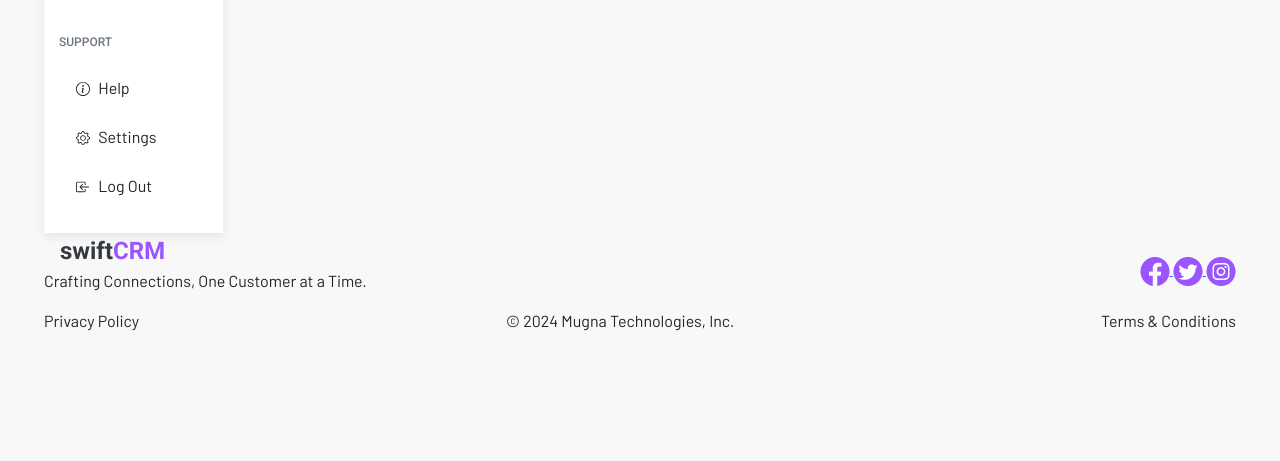
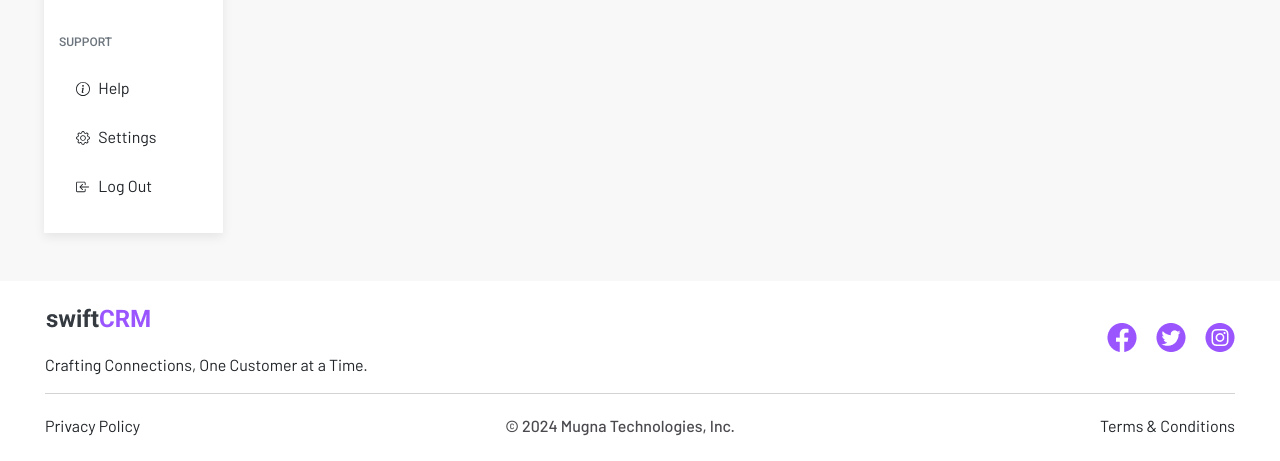
Before and after one commit to Eshat002/SwiftCRM, a Django app: template templates/base.html in a window 1280 px wide. Shown: the part 449-910 px from the top of the page. Before the commit the page ends 780 px from the top, so only its background shows below. Run offline with Django 5.2, Linux system fonts and the light colour scheme; the template is opened without the code that fills it, so the values that code supplies are empty.

```diff
--- a/CRM/templates/dashboard.html
+++ b/CRM/templates/dashboard.html
@@ -135,6 +135,7 @@
 
 
 {% block scripts %}
+
 <script src="{% static 'dashboard.js' %}"></script>
 
 {% endblock scripts %}
--- a/CRM/views.py
+++ b/CRM/views.py
@@ -107,7 +107,7 @@ def monthly_target_order_view(request):
     data= {
        "monthly_target_orders": numerize.numerize(monthly_target_orders),
        "target_gained": format(target_gained, ".0f"),
-        "orders_current_month": numerize.numerize(orders_current_month)
+       "orders_current_month": numerize.numerize(orders_current_month)
     }
 
     return JsonResponse({"data":data})
--- a/static/footer.css
+++ b/static/footer.css
@@ -0,0 +1,27 @@
+footer {
+    background-color: #FFFFFF;
+    padding: 0px 45px
+}
+
+footer a {
+    text-decoration: none;
+}
+
+footer p {
+    font-family: "Barlow", sans-serif;
+    font-weight: 400;
+    font-size: 16px;
+    color: #212529;
+}
+
+footer .footer-copyright {
+    font-family: "Barlow", sans-serif;
+    font-weight: 500;
+    font-size: 16px;
+    color: #4C4A4F;
+}
+
+.footer-section2 {
+    border-top: 1px solid lightgray;
+    padding: 20px 0px 7px 0px
+}
--- a/templates/base.html
+++ b/templates/base.html
@@ -57,11 +57,10 @@
 
                 </div>
             </div>
-            <div class="footer-container">
-                {% include "footer.html" %}
-            </div>
         </div>
-
+        <div class="footer-container mt-5">
+            {% include "footer.html" %}
+        </div>
     </div>
 
 
--- a/templates/footer.html
+++ b/templates/footer.html
@@ -2,16 +2,16 @@
 <link rel="stylesheet" href="{% static 'footer.css' %}">
 
 <footer>
-    <div class="d-flex justify-content-between align-items-center">
+    <div class="d-flex justify-content-between align-items-center footer-section1">
         <div class="logo-container">
-            <a href="/"><img src="{% static 'logo2.png' %}" alt="logo"></a>
-            <p>Crafting Connections, One Customer at a Time.</p>
+            <a href="/"><img style="margin-left:-15px; margin-top:20px" src="{% static 'logo2.png' %}" alt="logo"></a>
+            <p class="mt-3">Crafting Connections, One Customer at a Time.</p>
         </div>
         <div class="social-icon-container">
             <a href="">
                 <img src="{% static 'facebook.png' %}" alt="facebook">
             </a>
-            <a href="">
+            <a class="mx-3" href="">
                 <img src="{% static 'twitter.png' %}" alt="twitter">
             </a>
             <a href="">
@@ -19,7 +19,7 @@
             </a>
         </div>
     </div>
-    <div class="d-flex justify-content-between">
+    <div class="d-flex justify-content-between footer-section2">
         <div>
             <p>Privacy Policy</p>
         </div>
```
Also changed, not shown: CRM/static/dashboard.css (+26 -2 lines), CRM/static/dashboard.js (+58 -5 lines), db.sqlite3.
